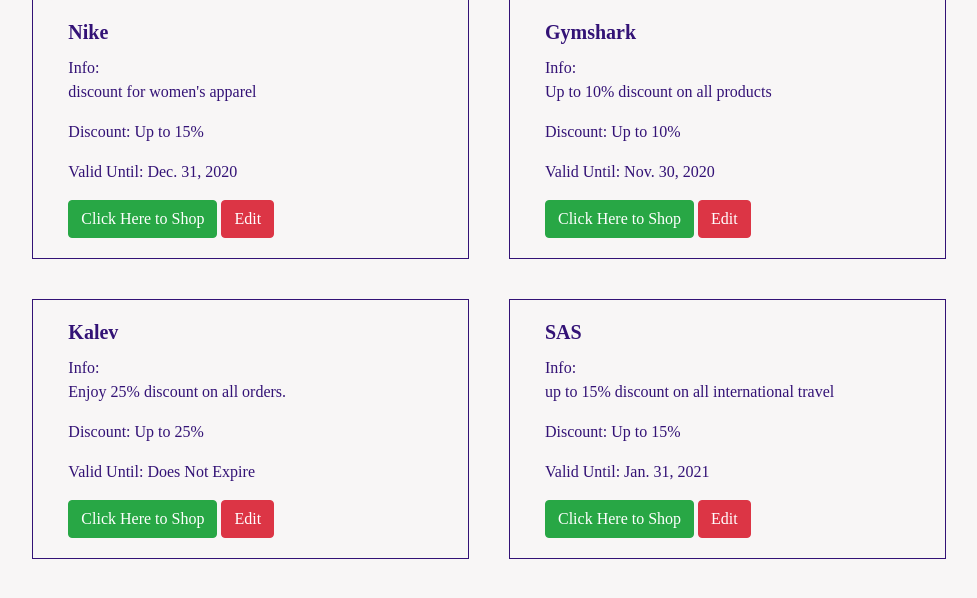
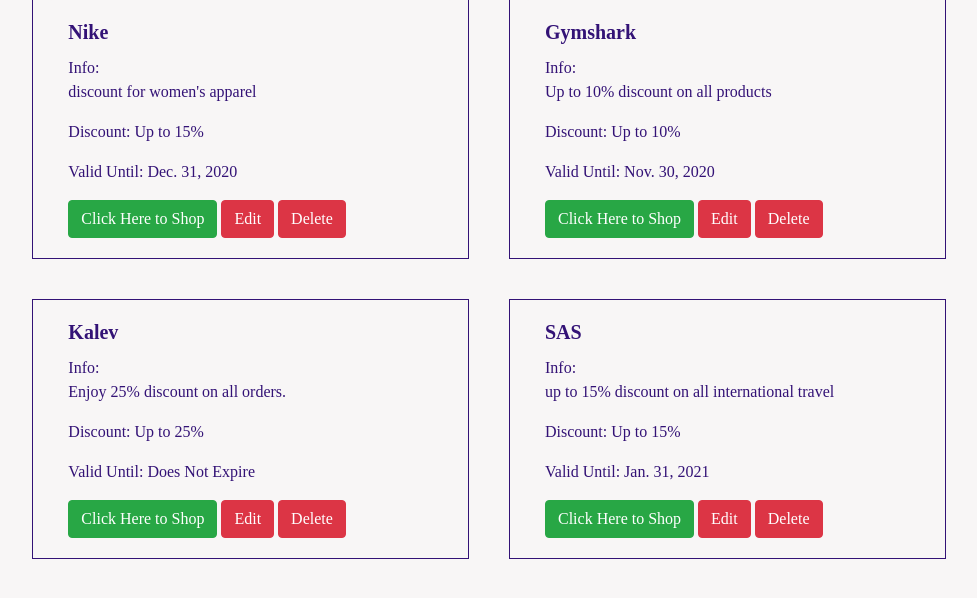
Before and after one commit to Code-Institute-Submissions/Sculpt-Studio, a Django app: page /partners/ in a window 1280 px wide. Shown: the part 152-750 px from the top of the page, without its empty margins (151-1128 px from the left). Run offline with Django 3.2, Linux system fonts and the light colour scheme; a user stored in the database is signed in; data comes from the database, SQL or seed files in the repository; both versions use the stored data as it was after the commit; some libraries are stand-ins or nearby versions.

Commit message:
partners delete function created for admin users

```diff
--- a/partners/templates/partners/partners.html
+++ b/partners/templates/partners/partners.html
@@ -18,6 +18,7 @@
         <a href="{{ partner.link }}" target="_blank" class="btn btn-success">Click Here to Shop</a>
         {% if request.user.is_authenticated and request.user.is_superuser %}
         <a href="{% url 'edit_partners' partner.id %}" class="btn btn-danger">Edit</a>
+        <a href="{% url 'delete_partners' partner.id %}" class="btn btn-danger">Delete</a>
         {% endif %}
       </div>
     </div>
--- a/partners/urls.py
+++ b/partners/urls.py
@@ -6,4 +6,5 @@ urlpatterns = [
     path('', views.partners, name='partners'),
     path('add_partners/', views.add_partners, name='add_partners'),
     path('edit_partners/<int:partner_id>', views.edit_partners, name='edit_partners'),
+    path('delete_partners/<int:partner_id>', views.delete_partners, name='delete_partners'),
 ]
--- a/partners/views.py
+++ b/partners/views.py
@@ -70,3 +70,23 @@ def edit_partners(request, partner_id):
     }
 
     return render(request, 'partners/edit_partners.html', context)
+
+
+
+@login_required
+def delete_partners(request, partner_id):
+    """
+    allow admin user to delete specific programs from
+    template view instead of admin tool
+    """
+
+    partners = get_object_or_404(Partners, pk=partner_id)
+
+    if not request.user.is_superuser:
+        messages.error(request, f'You must be and administrative user to use this function')
+        return redirect(reverse('account'))
+
+
+    partners.delete()
+
+    return redirect(reverse('partners'))
```
Also changed, not shown: db.sqlite3.
